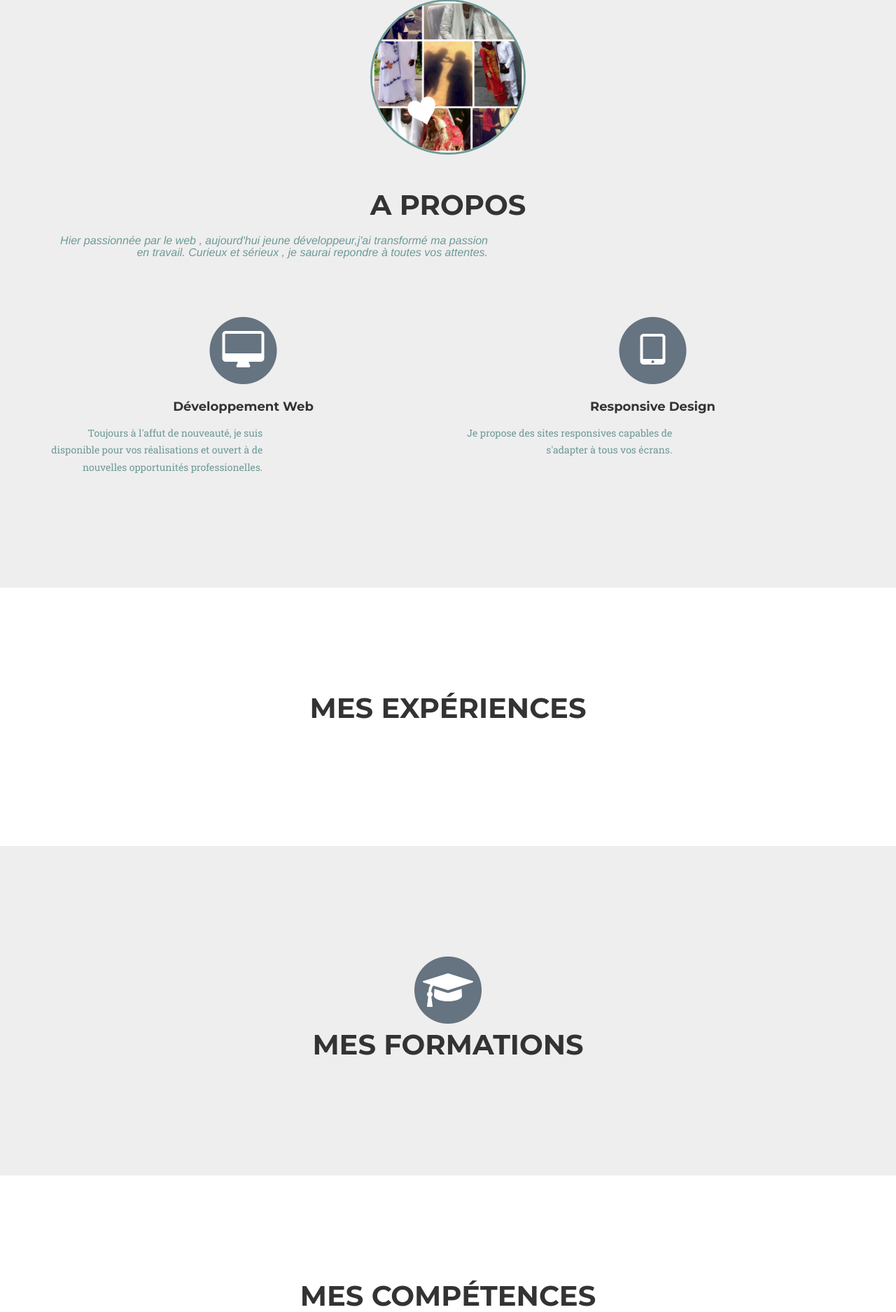
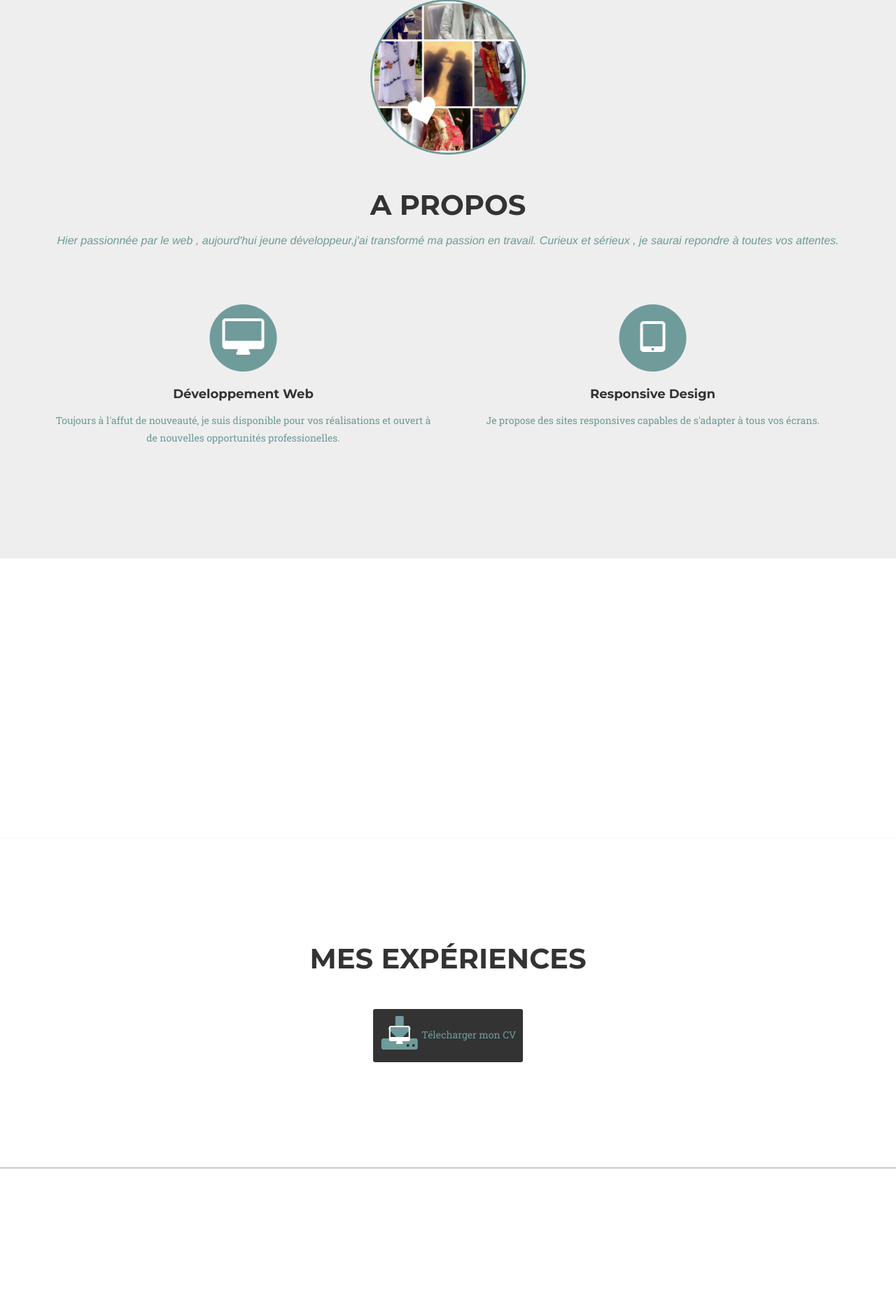
Before and after one commit to moussaKante/site_cv, a PHP site: page / in a window 1280 px wide. Shown: the part 809-2684 px from the top of the page at 70% size. Run offline with PHP 8.4, Linux system fonts and the light colour scheme; data comes from the database, SQL or seed files in the repository; data that the repository does not hold is empty; some libraries are stand-ins or nearby versions; some web fonts are replaced.

Commit message:
mise a jour des derniers changement avant mise en ligne

```diff
--- a/front/css/styleFront.css
+++ b/front/css/styleFront.css
@@ -78,7 +78,15 @@
 .text-muted{
 	text-align: right;
 	margin-right: 45%;
-
+	color: #6D9A97;
+}
+.text-muted-center{
+	color: #6D9A97;
+	text-align: center;
+}
+.text-muted-left{
+	color: #6D9A97;
+	text-align: left;
 }
 
 li a:hover {
@@ -108,7 +116,7 @@ li a:hover {
 }
 
 .text-primary, a {
-    color: #667380;
+    color: #709B9B;
 }
 .navbar-custom .nav li a:hover,
 .navbar-custom .nav li a:focus {
@@ -183,9 +191,7 @@ ul.social-buttons li a:active {
   background-color: #6D9A97;
 }
 
-.text-muted{
-	color: #6D9A97;
-}
+
 
 /********************* FIN BOUTON ********************/
 section#contact ::-webkit-input-placeholder {
@@ -242,3 +248,31 @@ section#contact .form-control:focus {
   text-shadow: none;
   background: #0058D7;
 }
+
+.parallax-window {
+    min-height: 400px;
+    background: transparent;
+}
+
+header{
+	background-image: none;
+	text-shadow: 1px 1px 1px black;
+}
+.section{
+	box-shadow: 1px 1px 1px 1px rgba(0, 0, 0, 0.2);
+}
+
+/******************** BOUTON TELECHARGER  *************************/
+
+.BoutonTelechargement{
+	background-color: #333333;
+	padding:  10px;
+	border-radius: 3px;
+	display: inline-block;
+	margin-top: 25px;
+
+}
+.BoutonTelechargement:hover{
+	color: #eeeeee;
+	text-decoration: none;
+}
--- /dev/null
+++ b/front/js/main.js
@@ -0,0 +1,2 @@
+console.log('coucou');
+$('.parallax-window').parallax({imageSrc: 'front/img/header-bg.jpg'});
--- a/index.php
+++ b/index.php
@@ -91,6 +91,7 @@ $competence = $resultat->fetchAll();
     </nav>
 
     <!-- Header -->
+    <div class="parallax-window" data-parallax="scroll" data-image-src="front/img/header-bg.jpg">
         <header>
             <div class="container">
                 <div class="intro-text">
@@ -100,6 +101,7 @@ $competence = $resultat->fetchAll();
                 </div>
             </div>
         </header>
+    </div>
 
     <!-- Services Section -->
     <section id="services" class="bg-light-gray">
@@ -112,7 +114,7 @@ $competence = $resultat->fetchAll();
                         </div>
                     </div>
                     <h2 class="section-heading">A propos</h2>
-                    <h3 class="section-subheading text-muted ">Hier passionnée par le web , aujourd'hui jeune développeur,j'ai transformé ma passion en travail. Curieux et sérieux , je saurai repondre à toutes vos attentes.  </h3>
+                    <h3 class="section-subheading text-muted-center ">Hier passionnée par le web , aujourd'hui jeune développeur,j'ai transformé ma passion en travail. Curieux et sérieux , je saurai repondre à toutes vos attentes.  </h3>
                 </div>
             </div>
             <div class="row text-center">
@@ -122,7 +124,7 @@ $competence = $resultat->fetchAll();
                         <i class="fa fa-desktop fa-stack-1x fa-inverse"></i>
                     </span>
                     <h4 class="service-heading">Développement Web</h4>
-                    <p class="text-muted">Toujours à l'affut de nouveauté, je suis disponible pour vos réalisations et ouvert à de nouvelles opportunités professionelles.</p>
+                    <p class="text-muted-center">Toujours à l'affut de nouveauté, je suis disponible pour vos réalisations et ouvert à de nouvelles opportunités professionelles.</p>
                 </div>
                 <div class="col-md-6">
                     <span class="fa-stack fa-4x">
@@ -130,7 +132,7 @@ $competence = $resultat->fetchAll();
                         <i class="fa fa-tablet fa-stack-1x fa-inverse"></i>
                     </span>
                     <h4 class="service-heading">Responsive Design</h4>
-                    <p class="text-muted">Je propose des sites responsives capables de s'adapter à tous vos écrans.</p>
+                    <p class="text-muted-center">Je propose des sites responsives capables de s'adapter à tous vos écrans.</p>
                 </div>
 <!--                 <div class="col-md-4">
     <span class="fa-stack fa-4x">
@@ -143,9 +145,9 @@ $competence = $resultat->fetchAll();
             </div> -->
         </div>
     </section>
-
+<div class="parallax-window" data-parallax="scroll" data-image-src="front/img/header-bg.jpg"></div>
      <!-- About Mon CV -->
-    <section id="mon_cv">
+    <section id="mon_cv" class="section">
         <div class="container">
             <div class="row">
                 <div class="col-lg-12 text-center">
@@ -169,7 +171,7 @@ $competence = $resultat->fetchAll();
                                             <h4 class="subheading"><?= $experience[$i]['titre_exp'].' <br> '.$experience[$i]['sous_titre_exp'];?></h4>
                                     </div>
                                     <div class="timeline-body">
-                                        <p class="text-muted"><?= $experience[$i]['description'];?></p>
+                                        <p class=""><?= $experience[$i]['description'];?></p>
                                     </div>
                                 </div>
                             </li><?php
@@ -179,9 +181,18 @@ $competence = $resultat->fetchAll();
                     </ul>
                 </div>
             </div>
+            <div class="col-md-12 text-center">
+                <a class="BoutonTelechargement" href="">
+                <span class="fa-stack fa-2x">
+                    <i class="fa fa-download fa-stack-2x text-primary"></i>
+                    <i class="fa fa-desktop fa-stack-1x fa-inverse"></i>
+                </span>
+                Télecharger mon CV
+                </a>
+            </div>
         </div>
     </section>
-
+<div class="parallax-window" data-parallax="scroll" data-image-src="front/img/header-bg.jpg"></div>
   <!-- Services formation -->
     <section id="formation" class="bg-light-gray">
         <div class="container">
@@ -200,7 +211,7 @@ $competence = $resultat->fetchAll();
                 while($i<count($formation)){?>
                 <div class="col-md-6">
                 <h4 class="service-heading"><?= $formation[$i]['titre_formation'] ?></h4>
-                <p class="text-muted"><?= $formation[$i]['dates_formation'].'<br>'.$formation[$i]['description_formation'] ?></p>
+                <p class="text-muted-left"><?= $formation[$i]['dates_formation'].'<br>'.$formation[$i]['description_formation'] ?></p>
                 </div>
                  <?php
                  $i++;
@@ -210,8 +221,9 @@ $competence = $resultat->fetchAll();
 
         </div>
     </section>
+<div class="parallax-window" data-parallax="scroll" data-image-src="front/img/header-bg.jpg"></div>
   <!-- Services compétence -->
-    <section id="competence" >
+    <section id="competence" class="section" >
         <div class="container">
              <div class="row">
                 <div class="col-lg-12 text-center">
@@ -604,7 +616,6 @@ $competence = $resultat->fetchAll();
     <!-- jQuery -->
     <script src="front/vendor/jquery/jquery.min.js"></script>
     <script src="https://ajax.googleapis.com/ajax/libs/jquery/1.11.0/jquery.min.js"></script>
-    <script src="/path/to/parallax.js"></script>
 
     <!-- Bootstrap Core JavaScript -->
     <script src="front/vendor/bootstrap/js/bootstrap.min.js"></script>
@@ -619,6 +630,8 @@ $competence = $resultat->fetchAll();
     <!-- Theme JavaScript -->
     <script src="front/js/agency.min.js"></script>
 
+    <script src="front/js/parallax.js/parallax.js"></script>
+    <script src="front/js/main.js"></script>
 </body>
 
 </html>
```
Also changed, not shown: front/js/parallax.js/README.md (renamed from front/js/README.md), front/js/parallax.js/bower.json (renamed from front/js/bower.json), front/js/parallax.js/parallax.js (renamed from front/js/parallax.js), front/js/parallax.js/parallax.min.js (renamed from front/js/parallax.min.js), 2 other files. Lines whose indentation alone changed are shown as unchanged.
